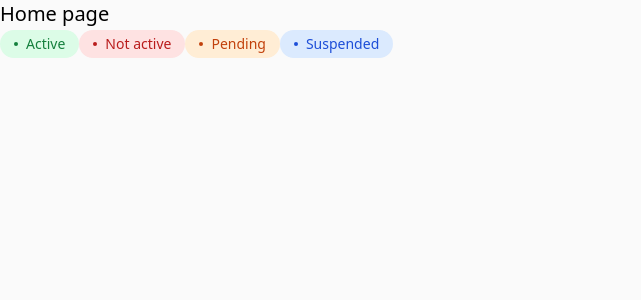
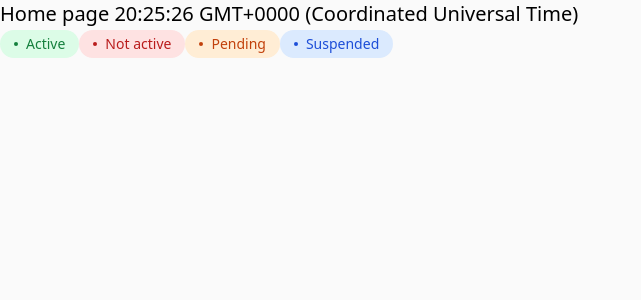
Before and after one commit to Lyadskyi/my-crm-project-next.js, a Next.js app: page / in a window 1280 px wide. Shown: the top 300 px of the page, without its empty margins (0-641 px from the left). Built offline with nearby package versions, Linux system fonts and the light colour scheme.

Commit message:
Added the display of the current time to the main page

```diff
--- a/src/app/page.tsx
+++ b/src/app/page.tsx
@@ -3,7 +3,7 @@ import StatusLabel, { Status } from '@/app/components/status-label';
 export default function Home() {
   return (
     <main>
-      <h1 className="text-xl">Home page</h1>
+      <h1 className="text-xl">Home page {new Date().toTimeString()}</h1>
       <StatusLabel status={Status.Active}>Active</StatusLabel>
       <StatusLabel status={Status.NotActive}>Not active</StatusLabel>
       <StatusLabel status={Status.Pending}>Pending</StatusLabel>
```
